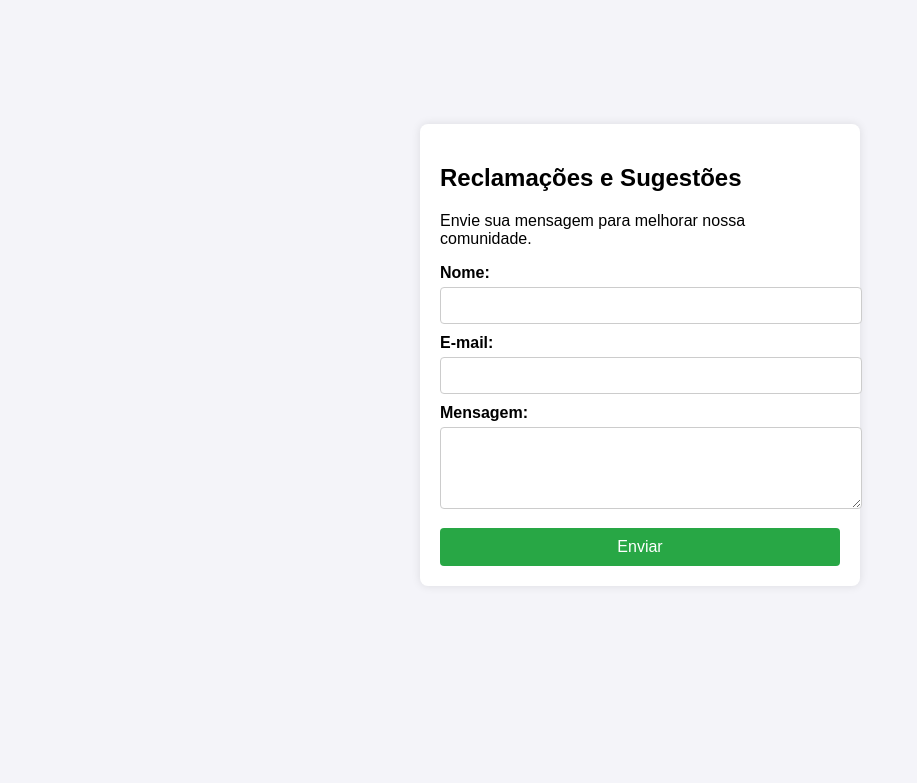
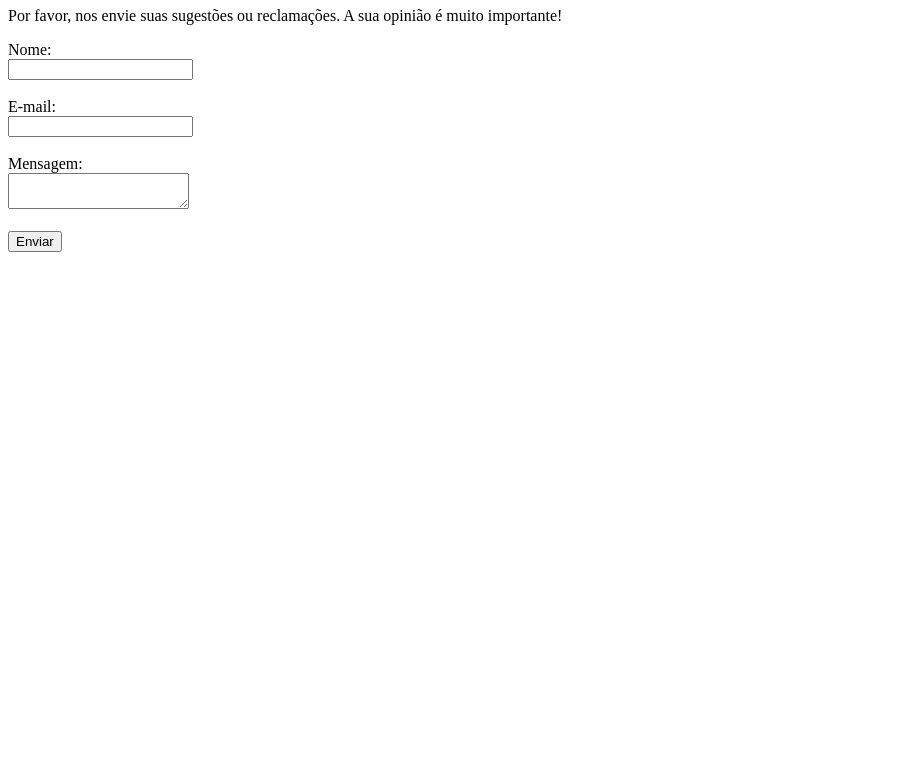
Before and after one commit to leorreira/Fala---Comunidade, a plain HTML site: page index.html in a window 1280 px wide. Shown: the part 73-856 px from the top of the page, without its empty margins (0-917 px from the left). After the commit the page ends 800 px from the top, so only its background shows below. Drawn offline with Linux system fonts and the light colour scheme.

Commit message:
Update index.html

```diff
--- a/index.html
+++ b/index.html
@@ -3,76 +3,24 @@
 <head>
     <meta charset="UTF-8">
     <meta name="viewport" content="width=device-width, initial-scale=1.0">
-    <title>Formulário de Reclamações</title>
-
-    <style>
-        body {
-            font-family: Arial, sans-serif;
-            background-color: #f4f4f9;
-            display: flex;
-            justify-content: center;
-            align-items: center;
-            height: 100vh;
-            padding: 20px;
-        }
-
-        .form-container {
-            background-color: white;
-            padding: 20px;
-            border-radius: 8px;
-            box-shadow: 0 0 10px rgba(0, 0, 0, 0.1);
-            width: 100%;
-            max-width: 400px;
-        }
-
-        label {
-            font-size: 16px;
-            font-weight: bold;
-            display: block;
-            margin-top: 10px;
-        }
-
-        input, textarea {
-            width: 100%;
-            padding: 10px;
-            margin-top: 5px;
-            border: 1px solid #ccc;
-            border-radius: 4px;
-        }
-
-        input[type="submit"] {
-            background-color: #28a745;
-            color: white;
-            border: none;
-            padding: 10px;
-            margin-top: 15px;
-            cursor: pointer;
-            width: 100%;
-            font-size: 16px;
-        }
-
-        input[type="submit"]:hover {
-            background-color: #218838;
-        }
-    </style>
+    <title>Reclamações e Sugestões</title>
 </head>
 <body>
-    <div class="form-container">
-        <h2>Reclamações e Sugestões</h2>
-        <p>Envie sua mensagem para melhorar nossa comunidade.</p>
+    <h1>Formulário de Reclamações e Sugestões</h1>
+    <p>Por favor, nos envie suas sugestões ou reclamações. A sua opinião é muito importante!</p>
 
-        <form action="https://formspree.io/f/mgvolkpo" method="POST">
-            <label for="name">Nome:</label>
-            <input type="text" id="name" name="name" required>
+    <!-- Formulário -->
+    <form action="https://formspree.io/f/mwkabryb" method="POST">
+        <label for="name">Nome:</label><br>
+        <input type="text" id="name" name="name" required><br><br>
 
-            <label for="email">E-mail:</label>
-            <input type="email" id="email" name="email" required>
+        <label for="email">E-mail:</label><br>
+        <input type="email" id="email" name="email" required><br><br>
 
-            <label for="message">Mensagem:</label>
-            <textarea id="message" name="message" rows="4" required></textarea>
+        <label for="message">Mensagem:</label><br>
+        <textarea id="message" name="message" required></textarea><br><br>
 
-            <input type="submit" value="Enviar">
-        </form>
-    </div>
+        <input type="submit" value="Enviar">
+    </form>
 </body>
 </html>
```
